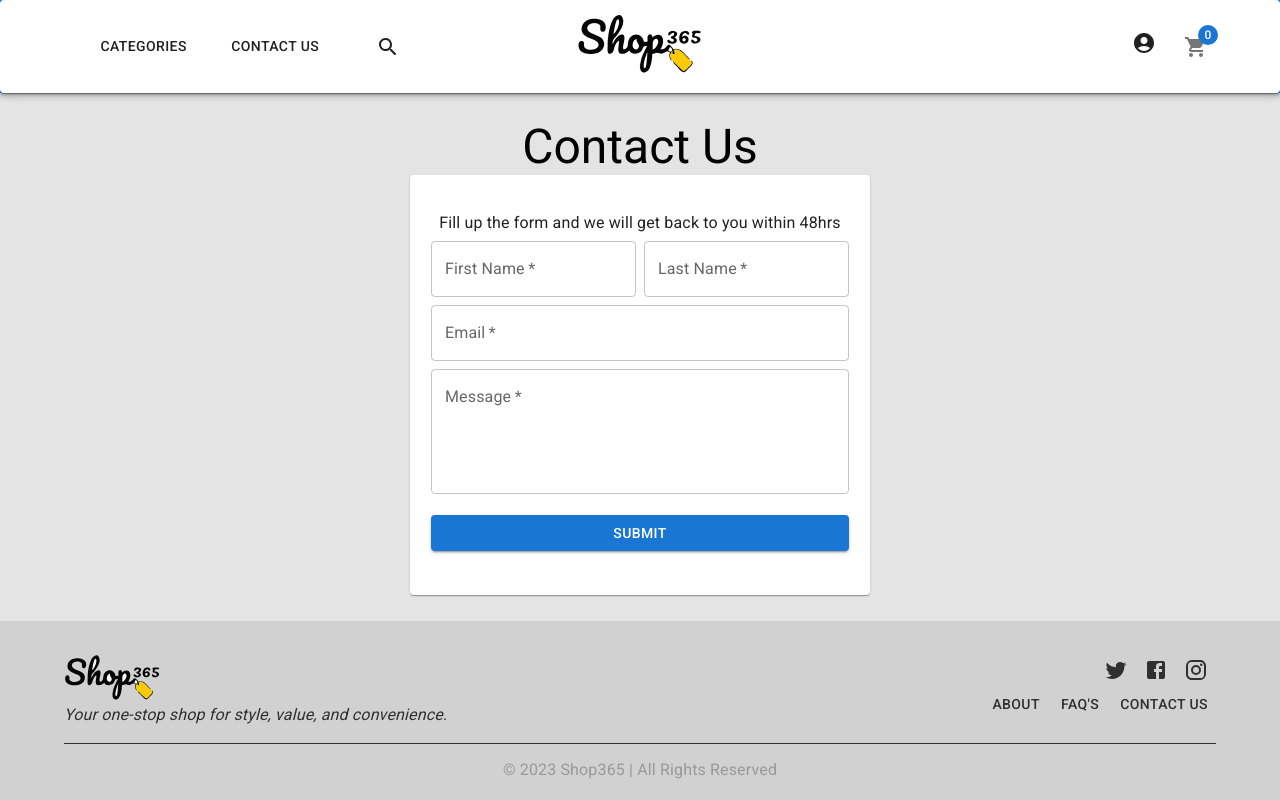
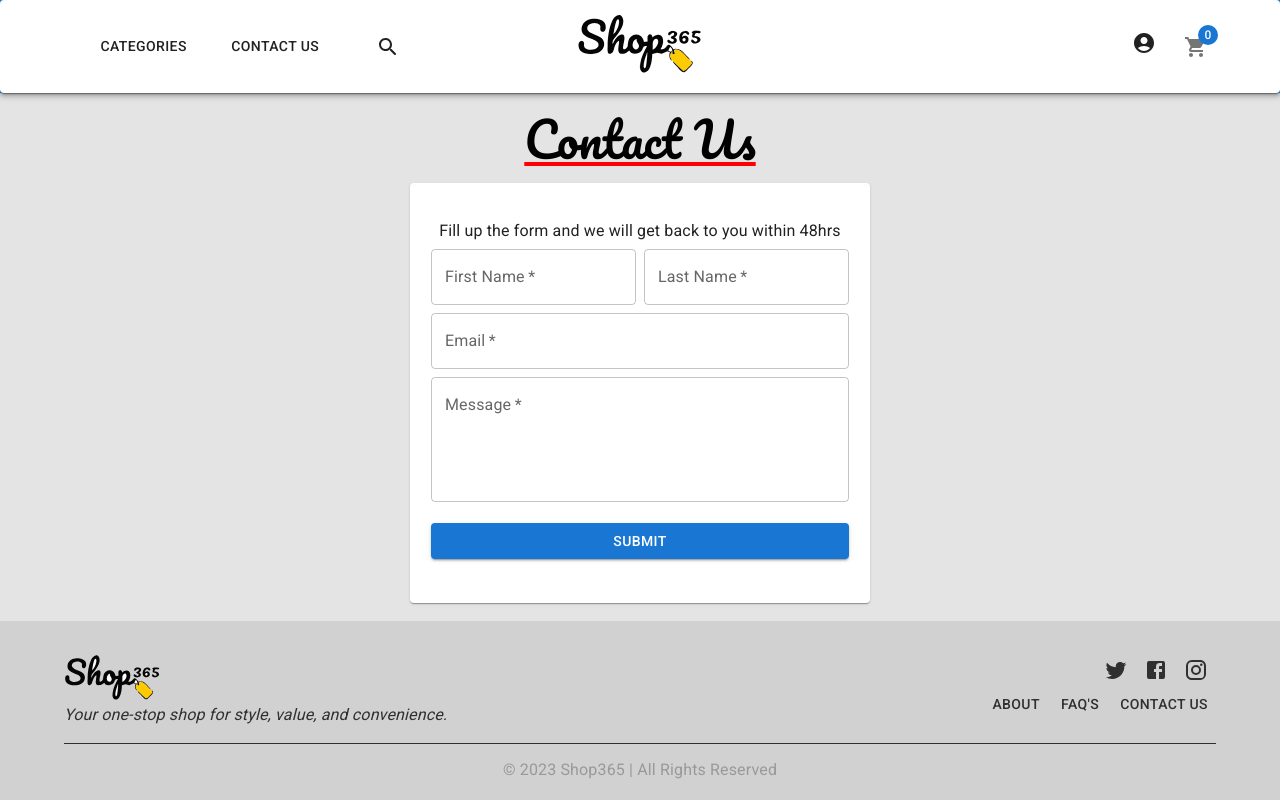
Before and after one commit to iosazee/shop-365, a React (Create React App) app: page /contact in a window 1280 px wide. Built offline with nearby package versions, Linux system fonts and the light colour scheme; no server answers; the database is empty.

Commit message:
Edited font and color

```diff
--- a/public/index.html
+++ b/public/index.html
@@ -26,6 +26,7 @@
     <link rel="manifest" href="%PUBLIC_URL%/manifest.json" />
     <link rel="stylesheet" href="https://fonts.googleapis.com/css?family=Roboto:300,400,500,700&display=swap"/>
     <link rel="stylesheet" href="https://fonts.googleapis.com/icon?family=Material+Icons"/>
+    <link rel="stylesheet" type="text/css" href="//fonts.googleapis.com/css?family=Pacifico" />
     <title>Shop-365</title>
   </head>
   <body>
--- a/src/components/About.js
+++ b/src/components/About.js
@@ -6,7 +6,7 @@ function About(){
     return(
         <Container sx={{flexGrow:1, display: "flex", justifyContent: "center", alignItems: "center"}}>
             <Container  sx={{my: 4}}>
-                <Typography variant="h3" sx={{mb: 5}}>About Us</Typography>
+                <Typography variant="h3" sx={{mb: 5, textDecoration: "underline #ff0000 solid ", fontFamily: "Pacifico"}}>About Us</Typography>
                 <Typography sx={{my: 1}}>
                     At Shop 365, we believe that everyone deserves access to high-quality products that enhance their lives. We are committed to providing a wide selection of goods, including men's and women's clothing, jewelry, and electronics, at affordable prices. Our mission is to make shopping easy, convenient, and enjoyable for all of our customers, while also providing exceptional customer service and fast shipping.
                 </Typography>
--- a/src/components/ContactUs.js
+++ b/src/components/ContactUs.js
@@ -50,7 +50,7 @@ const ContactUs = () => {
     return (
         <Container sx={{flexGrow:1, display: "flex", justifyContent: "center", alignItems: "center"}} >
             <Container>
-                <Typography variant="h3" >Contact Us</Typography>
+                <Typography variant="h3" sx={{textDecoration: "underline #ff0000 solid ", mb: 2, fontFamily: "Pacifico"}}>Contact Us</Typography>
                 <Card style={{ maxWidth:450, margin:"0 auto", padding:"20px 5px" }} >
                     <CardContent>
                         <Typography gutterBottom >Fill up the form and we will get back to you within 48hrs</Typography>
--- a/src/components/Faq.js
+++ b/src/components/Faq.js
@@ -12,7 +12,7 @@ function Faq(){
 
     return(
         <Container sx={{flexGrow:1}}>
-            <Typography variant="h3" style={{marginTop:30}}>FAQs</Typography>
+            <Typography variant="h3" style={{marginTop:30, textDecoration: "underline #ff0000 solid", fontFamily: "Pacifico"}}>FAQs</Typography>
             <Paper elevation={3} sx={{my: 4}}>
                 {FAQ.map((faq) => {
                 return (
--- a/src/components/Results.js
+++ b/src/components/Results.js
@@ -6,7 +6,7 @@ function Results({products}){
     const totalResults = products.length;
 
     return(
-        <Container sx={{my: 3, pt: 2, borderTop: "1px black solid"}}>
+        <Container sx={{my: 3, pt: 2, borderTop: "1px #999 solid"}}>
             <Typography>{totalResults} Results Returned</Typography>
         </Container>
     )
```
